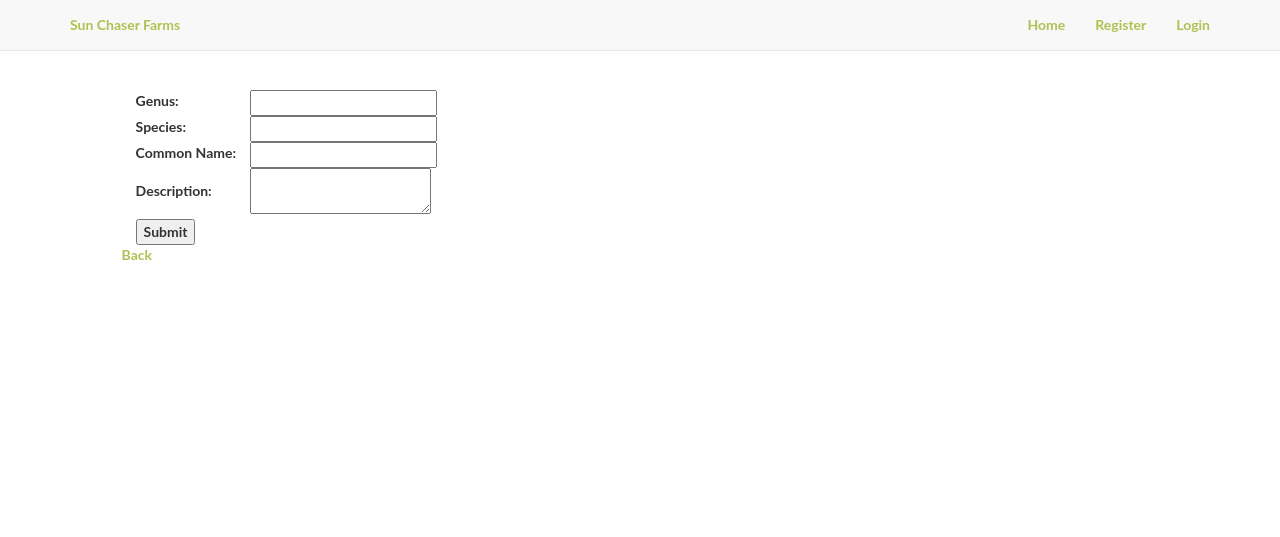
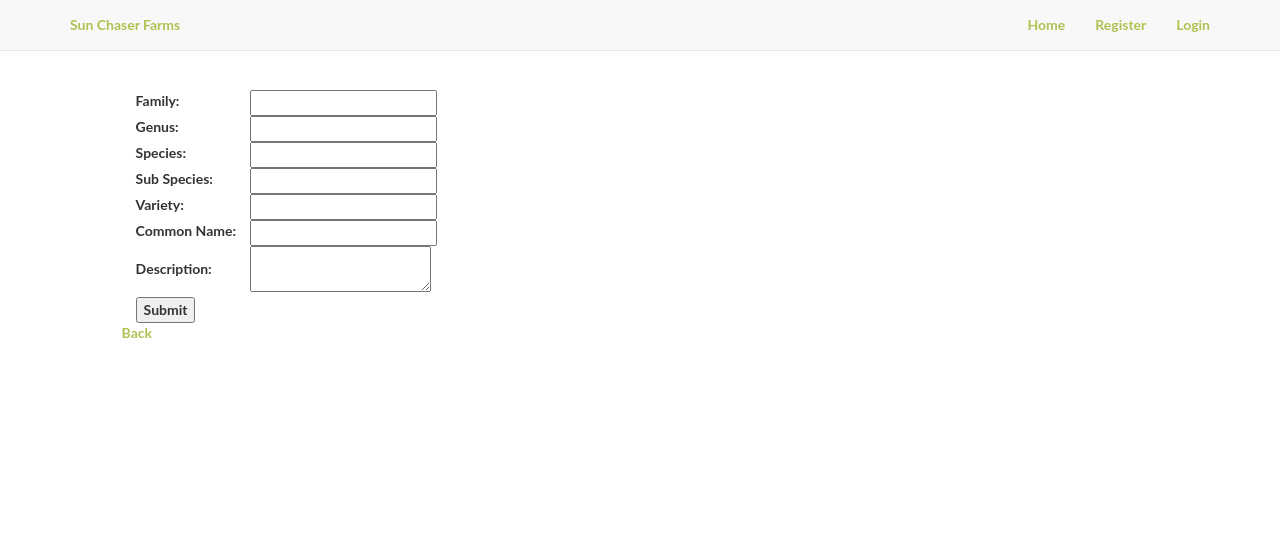
Before and after one commit to TomOwens321/bbb-db, a Flask app: page /fauna/new/ in a window 1280 px wide. Shown: the top 537 px of the page. Run offline with Flask 2, Linux system fonts and the light colour scheme; data that the repository does not hold is empty; some libraries are stand-ins or nearby versions.

Commit message:
Add missing fields bor Fauna

```diff
--- a/bbb/routes/fauna/routes.py
+++ b/bbb/routes/fauna/routes.py
@@ -1,14 +1,17 @@
 from flask import render_template, flash, request, redirect
 from wtforms import Form, TextField, TextAreaField, validators, StringField, SubmitField
-from bbb.models import Fauna, Genus, Species, Flora
+from bbb.models import Fauna, Genus, Species, Flora, Family
 from bbb import db
 from . import fauna
 
 class ReusableForm(Form):
-    genus_name = StringField('Genus: ', validators=[validators.required()])
+    family_name  = StringField('Family: ')
+    genus_name   = StringField('Genus: ', validators=[validators.required()])
     species_name = StringField('Species: ', validators=[validators.required()])
-    common_name = StringField('Common Name: ')
-    desc = TextAreaField('Description: ')
+    sub_species  = StringField('Sub Species: ')
+    variety      = StringField('Variety: ')
+    common_name  = StringField('Common Name: ')
+    desc         = TextAreaField('Description: ')
     germination_code = StringField('Germination Code: ')
 
 def flat_list(l):
@@ -38,15 +41,23 @@ def new_fauna(id=None):
     else:
         bug = Fauna()
         form = ReusableForm(request.form)
-    genus_list = flat_list(db.session.query(Genus.name).all())
+    family_list  = flat_list(db.session.query(Family.name).all())
+    genus_list   = flat_list(db.session.query(Genus.name).all())
     species_list = flat_list(db.session.query(Species.name).all())
     print(form.errors)
     if request.method == 'POST':
+        bug.family = _exists(Family, request.form['family_name'])
         bug.genus = _exists(Genus, request.form['genus_name'])
         bug.species = _exists(Species, request.form['species_name'])
+        bug.sub_species = request.form['sub_species']
+        bug.variety = request.form['variety']
         bug.common_name = request.form['common_name']
         bug.desc = request.form['desc']
         bug.name = '{} {}'.format(bug.genus_name, bug.species_name)
+        if bug.sub_species:
+            bug.name += ' ssp:{}'.format(bug.sub_species)
+        if bug.variety:
+            bug.name += ' var:{}'.format(bug.variety)
 
         if form.validate():
             session = db.session()
@@ -56,7 +67,7 @@ def new_fauna(id=None):
 
         else:
             flash('Unable to save Fauna')
-    return render_template('fauna/form.html', form=form, gl=genus_list, sl=species_list)
+    return render_template('fauna/form.html', form=form, fl=family_list, gl=genus_list, sl=species_list)
 
 @fauna.route('/fauna/<int:id>/')
 def show_fauna(id=None):
--- a/bbb/templates/fauna/_fauna.html
+++ b/bbb/templates/fauna/_fauna.html
@@ -2,16 +2,22 @@
     <table>
         <tr>
             <th>Name</th>
+            <th>Family</th>
             <th>Genus</th>
             <th>Species</th>
+            <th>Sub Species</th>
+            <th>Variety</th>
             <th>Common Name</th>
             <th>Description</th>
         </tr>
         {% for item in items %}
         <tr>
             <td><a href="/fauna/{{ item.id }}/">{{ item.name }}</a></td>
+            <td><a href="/family/{{ item.family.id }}/">{{ item.family.name }}</a></td>
             <td><a href="/genus/{{ item.genus.id }}/">{{ item.genus.name }}</a></td>
             <td><a href="/species/{{ item.species.id }}/">{{ item.species.name }}</a></td>
+            <td>{{ item.sub_species }}</td>
+            <td>{{ item.variety }}</td>
             <td>{{ item.common_name }}</td>
             <td>{{ item.desc }}</td>
         </tr>
--- a/bbb/templates/fauna/form.html
+++ b/bbb/templates/fauna/form.html
@@ -13,6 +13,16 @@
         <form action="" method="post">
             <div>
                 <table>
+                    <tr>
+                        <td>{{ form.family_name.label }}</td>
+                        <td>{{ form.family_name(list="f_datalist") }}
+                            <datalist id="f_datalist">
+                                {% for item in fl %}
+                                <option value={{ item }}>{{ item }}</option>
+                                {% endfor %}
+                            </datalist>
+                        </td>
+                    </tr>
                     <tr>
                         <td>{{ form.genus_name.label }}</td>
                         <td>{{ form.genus_name(list="g_datalist") }}
@@ -34,6 +44,14 @@
                         </td>
                     </tr>
                     <tr>
+                        <td>{{ form.sub_species.label }}</td>
+                        <td>{{ form.sub_species }}</td>
+                    </tr>
+                    <tr>
+                        <td>{{ form.variety.label }}</td>
+                        <td>{{ form.variety }}</td>
+                    </tr>
+                    <tr>
                         <td>{{ form.common_name.label }}</td>
                         <td>{{ form.common_name }}</td>
                     </tr>
```
Also changed, not shown: bbb/templates/fauna/show.html (+16 -0 lines), bbb/db/dev.sqlite3.
